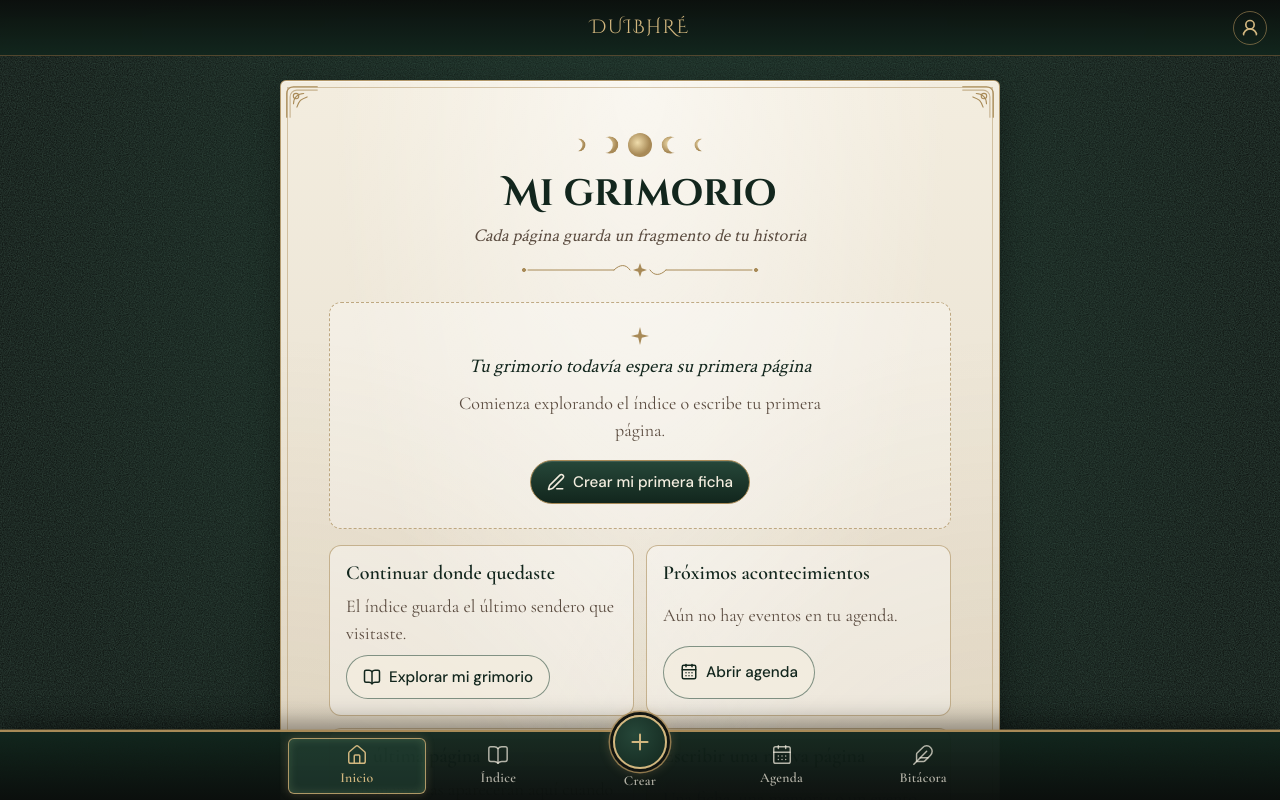
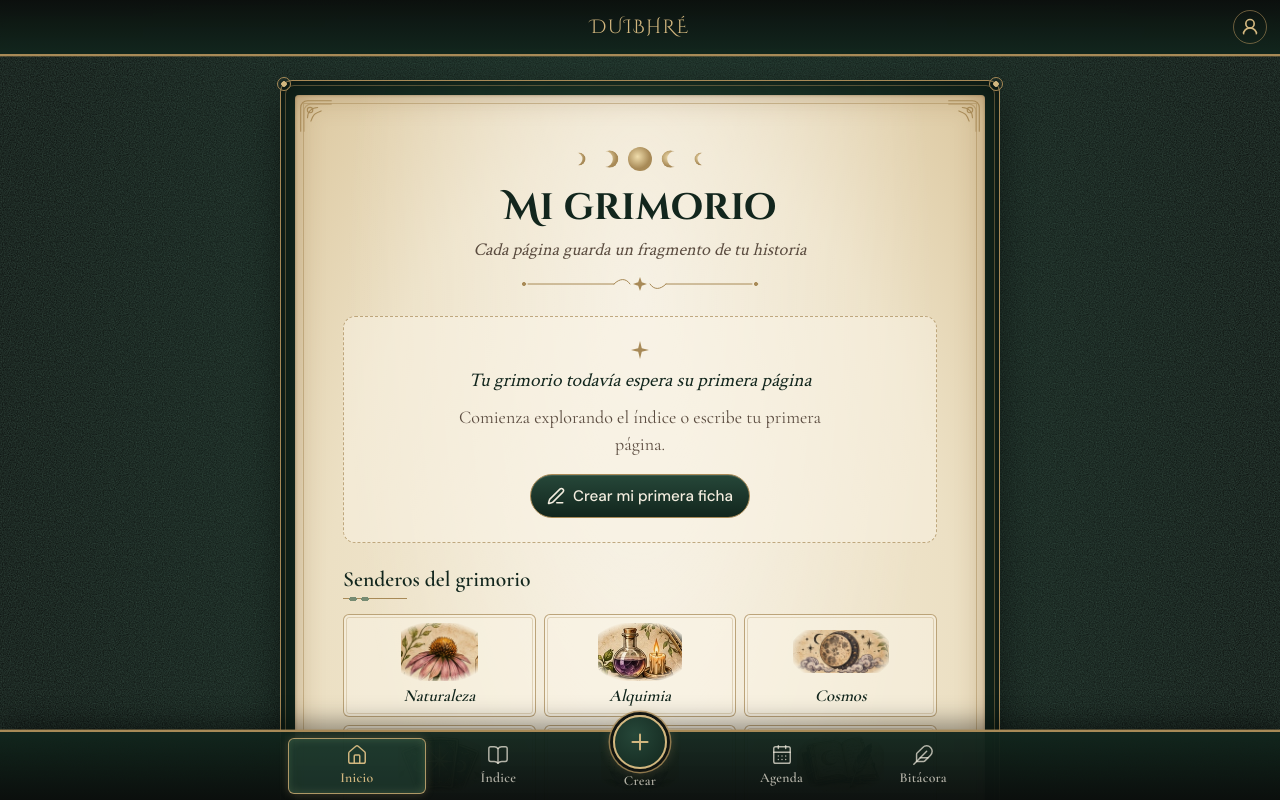
Before and after one commit to constanzaflorescatalan/duibhre, a React (Vite) app: page /perfil in a window 1280 px wide. Both pictures are taken after a click on the button "Volver". Shown: the top 800 px of the page. Built offline with nearby package versions, Linux system fonts and the light colour scheme.

Commit message:
style: marco de cuero, pergamino envejecido y láminas pintadas en todas las pantallas
Co-Authored-By: Claude Opus 5.5 <noreply@anthropic.com>

```diff
--- a/src/components/chapter/ChapterHeader.tsx
+++ b/src/components/chapter/ChapterHeader.tsx
@@ -1,14 +1,14 @@
 import type { Chapter } from '../../types/domain';
-import { ChapterGlyph } from '../ornaments/ChapterGlyph';
 import { Filigree } from '../ornaments/Ornaments';
+import { ChapterArt } from '../ornaments/PaintedArt';
 
-/** Cabecera ilustrada del capítulo: numeral romano, título y subtítulo. */
+/** Cabecera ilustrada del capítulo: lámina pintada, numeral romano, título y subtítulo. */
 export function ChapterHeader({ chapter, eyebrow }: { chapter: Chapter; eyebrow?: string }) {
   return (
     <header className="chapter-header">
-      <div className="chapter-header__seal" aria-hidden="true">
+      <div className="chapter-header__plate" aria-hidden="true">
+        <ChapterArt chapterId={chapter.id} />
         <span className="chapter-header__numeral">{chapter.romanNumeral}</span>
-        <ChapterGlyph chapterId={chapter.id} size={30} />
       </div>
       {eyebrow && <p className="page-header__eyebrow">{eyebrow}</p>}
       <h1 className="page-header__title">
--- a/src/components/chapter/EntryCard.tsx
+++ b/src/components/chapter/EntryCard.tsx
@@ -3,18 +3,24 @@ import { Link } from 'react-router-dom';
 import { getChapter, getSubtopic } from '../../config/chapters';
 import { UI } from '../../config/uiCopy';
 import type { GrimorioEntry } from '../../types/domain';
-import { ChapterGlyph } from '../ornaments/ChapterGlyph';
+import { useBlobUrl } from '../../hooks/useBlobUrl';
+import { ChapterArt } from '../ornaments/PaintedArt';
 
 /** Tarjeta de ficha en listas de capítulo, subtema y búsqueda. */
 export function EntryCard({ entry, showChapter = false }: { entry: GrimorioEntry; showChapter?: boolean }) {
   const chapter = getChapter(entry.chapterId);
   const subtopic = getSubtopic(entry.chapterId, entry.subtopicId);
   const hex = typeof entry.extraFields.hex === 'string' ? entry.extraFields.hex : undefined;
+  const photo = useBlobUrl(entry.media.find((m) => m.originalBlobId)?.originalBlobId);
 
   return (
     <Link to={`/fichas/${entry.id}`} className="entry-card">
-      <span className="entry-card__thumb" style={hex ? { background: hex } : undefined} aria-hidden="true">
-        {!hex && <ChapterGlyph chapterId={entry.chapterId} size={28} />}
+      <span
+        className={`entry-card__thumb${photo ? ' has-photo' : ''}`}
+        style={hex && !photo ? { background: hex } : undefined}
+        aria-hidden="true"
+      >
+        {photo ? <img src={photo} alt="" /> : !hex && <ChapterArt chapterId={entry.chapterId} />}
       </span>
       <span className="entry-card__body">
         <span className="entry-card__title">{entry.title}</span>
--- a/src/components/common/Page.tsx
+++ b/src/components/common/Page.tsx
@@ -1,15 +1,24 @@
 import type { ReactNode } from 'react';
 import { CornerKnot, Filigree } from '../ornaments/Ornaments';
 
-/** Hoja de pergamino con esquinas de nudo celta. */
+/**
+ * Hoja de pergamino envejecido dentro de un marco de cuero verde con filete
+ * dorado, el mismo lenguaje visual del índice elegido.
+ */
 export function Page({ children, className = '' }: { children: ReactNode; className?: string }) {
   return (
+    <div className="page-frame">
+      <span className="page-frame__corner page-frame__corner--tl" aria-hidden="true" />
+      <span className="page-frame__corner page-frame__corner--tr" aria-hidden="true" />
+      <span className="page-frame__corner page-frame__corner--bl" aria-hidden="true" />
+      <span className="page-frame__corner page-frame__corner--br" aria-hidden="true" />
       <div className={`page ${className}`}>
         <CornerKnot className="page__corner page__corner--tl" />
         <CornerKnot className="page__corner page__corner--tr" />
         <CornerKnot className="page__corner page__corner--bl" />
         <CornerKnot className="page__corner page__corner--br" />
         {children}
+      </div>
     </div>
   );
 }
--- /dev/null
+++ b/src/components/ornaments/PaintedArt.tsx
@@ -0,0 +1,25 @@
+import { CHAPTER_ART, FAMILY_ART } from '../../config/illustrations';
+import { getChapter } from '../../config/chapters';
+import type { ChapterId } from '../../types/domain';
+import { ChapterGlyph } from './ChapterGlyph';
+
+/**
+ * Ilustración pintada de un capítulo: su mini lámina si existe, si no la de su
+ * familia. Decorativa (alt vacío). Con `fallback="glyph"` usa el ícono dorado.
+ */
+export function ChapterArt({
+  chapterId,
+  className = '',
+  fallback = 'family',
+}: {
+  chapterId: ChapterId;
+  className?: string;
+  fallback?: 'family' | 'glyph';
+}) {
+  const own = CHAPTER_ART[chapterId];
+  const chapter = getChapter(chapterId);
+  if (!own && fallback === 'glyph') return <ChapterGlyph chapterId={chapterId} />;
+  const art = own ?? (chapter ? FAMILY_ART[chapter.familyId] : undefined);
+  if (!art) return <ChapterGlyph chapterId={chapterId} />;
+  return <img className={`painted-art ${className}`} src={art.src} alt="" />;
+}
--- a/src/main.tsx
+++ b/src/main.tsx
@@ -16,6 +16,7 @@ import './styles/layout.css';
 import './styles/components.css';
 import './styles/pages.css';
 import './styles/index-wheel.css';
+import './styles/grimoire-frame.css';
 import { App } from './app/App';
 import { applyReduceMotion } from './utils/accessibility';
 
--- a/src/pages/EntryPage.tsx
+++ b/src/pages/EntryPage.tsx
@@ -16,7 +16,7 @@ import { EntryCard } from '../components/chapter/EntryCard';
 import { EmptyState } from '../components/common/EmptyState';
 import { Page } from '../components/common/Page';
 import { IllustrationPreview } from '../components/media/IllustrationPreview';
-import { ChapterGlyph } from '../components/ornaments/ChapterGlyph';
+import { ChapterArt } from '../components/ornaments/PaintedArt';
 import { Filigree } from '../components/ornaments/Ornaments';
 import { getChapter, getSubtopic } from '../config/chapters';
 import { ENTRY_TEMPLATES } from '../config/entryTemplates';
@@ -110,8 +110,8 @@ export function EntryPage() {
             </>
           )}
         </p>
-        <div className="entry-header__seal" aria-hidden="true">
-          <ChapterGlyph chapterId={chapter.id} size={34} />
+        <div className="chapter-header__plate" aria-hidden="true">
+          <ChapterArt chapterId={chapter.id} />
         </div>
         <h1 className="page-header__title">{entry.title}</h1>
         {typeof entry.extraFields.scientificName === 'string' && (
--- a/src/pages/HomePage.tsx
+++ b/src/pages/HomePage.tsx
@@ -3,6 +3,8 @@ import { Link } from 'react-router-dom';
 import { EmptyState } from '../components/common/EmptyState';
 import { Page, PageHeader } from '../components/common/Page';
 import { MoonPhases } from '../components/ornaments/Ornaments';
+import { FAMILIES } from '../config/families';
+import { FAMILY_ART } from '../config/illustrations';
 import { UI } from '../config/uiCopy';
 import { countPersonalEntries } from '../data/repositories/entries';
 import { countJournalRecords, listJournalRecords } from '../data/repositories/journal';
@@ -41,6 +43,22 @@ export function HomePage() {
           }
         />
       )}
+
+      <nav className="home-paths" aria-labelledby="senderos-titulo">
+        <h2 id="senderos-titulo" className="section-title">
+          Senderos del grimorio
+        </h2>
+        <ul className="home-paths__grid">
+          {FAMILIES.map((f) => (
+            <li key={f.id}>
+              <Link to={`/indice?familia=${f.id}`} className="path-tile">
+                <img className="path-tile__art" src={FAMILY_ART[f.id].src} alt="" />
+                <span className="path-tile__name">{f.title}</span>
+              </Link>
+            </li>
+          ))}
+        </ul>
+      </nav>
 
       <div className="home-grid">
         <section className="home-card">
--- /dev/null
+++ b/src/styles/grimoire-frame.css
@@ -0,0 +1,233 @@
+/*
+ * Estilo unificado de todas las pantallas interiores, a partir de la imagen
+ * elegida del índice: marco de cuero verde con filete dorado, pergamino
+ * envejecido con bordes quemados y láminas pintadas.
+ */
+
+/* ---------- Marco de cuero ---------- */
+.page-frame {
+  position: relative;
+  max-width: var(--content-max);
+  margin: 0 auto;
+  padding: 10px;
+  border-radius: var(--radius-md);
+  border: 1.5px solid var(--antique-gold);
+  background: radial-gradient(ellipse at 50% 30%, rgba(52, 92, 66, 0.5), transparent 70%), var(--forest-deep);
+  box-shadow:
+    0 14px 34px rgba(0, 0, 0, 0.45),
+    inset 0 0 30px rgba(0, 0, 0, 0.5);
+}
+
+.page-frame::before {
+  content: '';
+  position: absolute;
+  inset: 4px;
+  border: 1px solid rgba(168, 138, 87, 0.45);
+  border-radius: calc(var(--radius-md) - 3px);
+  pointer-events: none;
+}
+
+.page-frame__corner {
+  position: absolute;
+  z-index: 2;
+  width: 14px;
+  height: 14px;
+  background: radial-gradient(circle, var(--gold-light) 0 2.5px, transparent 3px);
+  border: 1.5px solid var(--antique-gold);
+  border-radius: 50%;
+  pointer-events: none;
+}
+
+.page-frame__corner--tl {
+  top: -4px;
+  left: -4px;
+}
+.page-frame__corner--tr {
+  top: -4px;
+  right: -4px;
+}
+.page-frame__corner--bl {
+  bottom: -4px;
+  left: -4px;
+}
+.page-frame__corner--br {
+  bottom: -4px;
+  right: -4px;
+}
+
+/* ---------- Pergamino envejecido ---------- */
+.page-frame > .page {
+  max-width: none;
+  border: 0;
+  outline: 1px solid rgba(168, 138, 87, 0.5);
+  outline-offset: -9px;
+  border-radius: 4px;
+  background:
+    radial-gradient(ellipse at 50% 18%, rgba(255, 255, 255, 0.5), transparent 60%),
+    radial-gradient(ellipse at 50% 50%, #f4ecd9 0%, #ece0c4 65%, #dcc8a0 100%);
+  box-shadow:
+    inset 0 0 28px rgba(120, 82, 34, 0.38),
+    inset 0 0 3px rgba(90, 60, 20, 0.5);
+}
+
+/* ---------- Láminas pintadas ---------- */
+.painted-art {
+  mix-blend-mode: multiply;
+}
+
+.chapter-header__plate {
+  position: relative;
+  display: grid;
+  place-items: center;
+  width: 132px;
+  height: 92px;
+  margin: 0 auto var(--space-3);
+}
+
+.chapter-header__plate .painted-art {
+  width: 100%;
+  height: 100%;
+  object-fit: contain;
+  -webkit-mask-image: radial-gradient(ellipse at 50% 50%, #000 58%, transparent 74%);
+  mask-image: radial-gradient(ellipse at 50% 50%, #000 58%, transparent 74%);
+}
+
+.chapter-header__plate > svg {
+  width: 40px;
+  height: 40px;
+  color: var(--forest-middle);
+}
+
+.chapter-header__plate .chapter-header__numeral {
+  position: absolute;
+  bottom: -6px;
+  left: 50%;
+  translate: -50% 0;
+  min-width: 34px;
+  padding: 1px 8px;
+  border-radius: 999px;
+  border: 1px solid var(--antique-gold);
+  background: var(--forest-deep);
+  color: var(--gold-light);
+  font-family: var(--font-display);
+  font-size: 0.78rem;
+  line-height: 1.4;
+  text-align: center;
+}
+
+.entry-card__thumb {
+  overflow: hidden;
+  width: 60px;
+  height: 52px;
+  border-radius: var(--radius-sm);
+  border: 1px solid rgba(168, 138, 87, 0.7);
+  background: #efe4cb;
+}
+
+.entry-card__thumb .painted-art,
+.entry-card__thumb img {
+  width: 100%;
+  height: 100%;
+  object-fit: cover;
+}
+
+.entry-card__thumb .painted-art {
+  object-fit: contain;
+}
+
+.entry-card,
+.home-card,
+.form-section,
+.calendar,
+.empty-state,
+.stage-notice {
+  background-color: rgba(250, 244, 230, 0.5);
+}
+
+.entry-card,
+.home-card,
+.calendar {
+  outline: 1px solid rgba(168, 138, 87, 0.3);
+  outline-offset: -4px;
+}
+
+/* ---------- Inicio: senderos ilustrados ---------- */
+.home-paths {
+  margin-bottom: var(--space-4);
+}
+
+.home-paths__grid {
+  display: grid;
+  grid-template-columns: repeat(3, 1fr);
+  gap: var(--space-2);
+  margin: 0;
+  padding: 0;
+  list-style: none;
+}
+
+.path-tile {
+  display: grid;
+  justify-items: center;
+  gap: 2px;
+  min-height: 96px;
+  padding: var(--space-2) var(--space-1);
+  border-radius: var(--radius-sm);
+  border: 1px solid rgba(168, 138, 87, 0.75);
+  outline: 1px solid rgba(168, 138, 87, 0.3);
+  outline-offset: -4px;
+  background: rgba(250, 244, 230, 0.55);
+  color: var(--forest-deep);
+  text-decoration: none;
+  transition:
+    border-color 160ms,
+    box-shadow 160ms;
+}
+
+.path-tile:hover {
+  border-color: var(--forest-middle);
+  box-shadow: 0 0 0 3px rgba(184, 227, 154, 0.35);
+}
+
+.path-tile__art {
+  width: 100%;
+  max-width: 96px;
+  height: 58px;
+  object-fit: contain;
+  mix-blend-mode: multiply;
+  -webkit-mask-image: radial-gradient(ellipse at 50% 50%, #000 60%, transparent 76%);
+  mask-image: radial-gradient(ellipse at 50% 50%, #000 60%, transparent 76%);
+}
+
+.path-tile__name {
+  font-family: var(--font-serif);
+  font-style: italic;
+  font-weight: 600;
+  font-size: 1.05rem;
+}
+
+/* ---------- Títulos de sección con hojita ---------- */
+.page .section-title::after {
+  width: 64px;
+  height: 6px;
+  background:
+    radial-gradient(ellipse 4px 2.5px at 10px 3px, var(--moss) 98%, transparent),
+    radial-gradient(ellipse 4px 2.5px at 22px 3px, var(--moss) 98%, transparent),
+    linear-gradient(var(--antique-gold), var(--antique-gold)) 0 50% / 100% 1px no-repeat;
+}
+
+/* ---------- Cabecera superior con filete dorado ---------- */
+.topbar {
+  border-bottom: 2px solid var(--antique-gold);
+  box-shadow: 0 1px 0 rgba(168, 138, 87, 0.35);
+}
+
+@media (min-width: 768px) {
+  .page-frame {
+    padding: 14px;
+  }
+}
+
+.page .tabs__tab {
+  padding-inline: 6px;
+  font-size: 0.98rem;
+}
```
Lines whose indentation alone changed are shown as unchanged.
